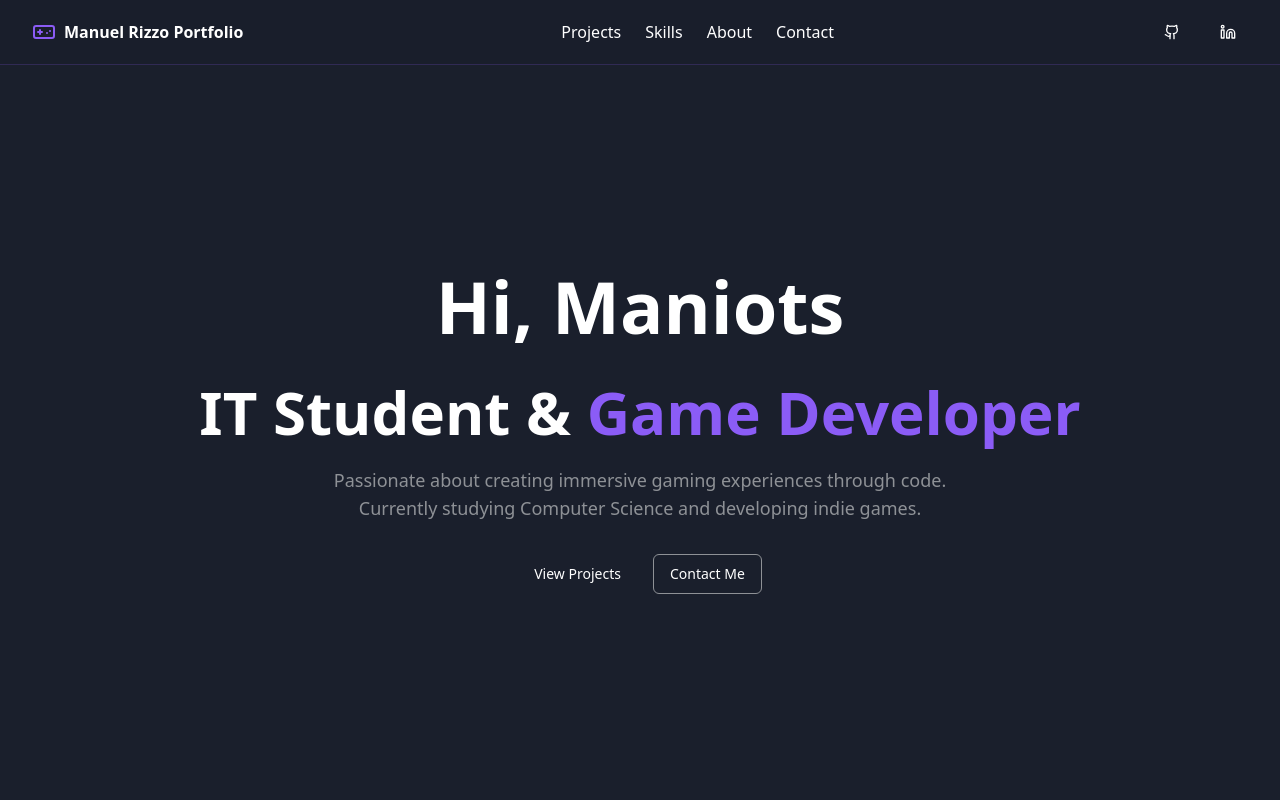
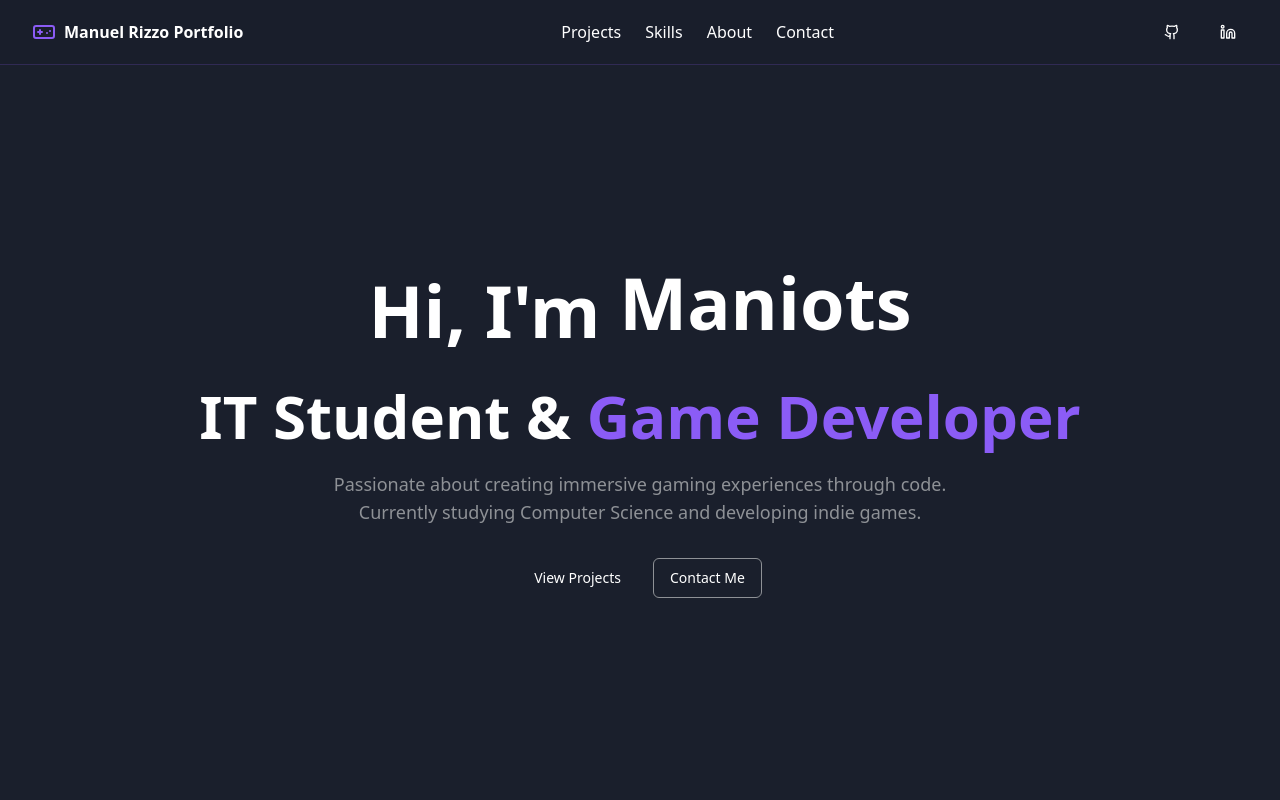
Before and after one commit to Maniots/maniotsportfolio-v2, a React (Vite) app: page / in a window 1280 px wide. Shown: the top 800 px of the page. Built offline with nearby package versions, Linux system fonts and the light colour scheme.

Commit message:
Fix: Hero text animation
- Modified the Hero component to only animate the name.
- Increased the transition duration for the name animation.

```diff
--- a/src/components/Hero.tsx
+++ b/src/components/Hero.tsx
@@ -8,13 +8,18 @@ const Hero = () => {
   return (
     <section className="min-h-screen flex items-center justify-center pt-16 bg-gradient-to-b from-background to-background/90">
       <div className="container px-4 py-16 flex flex-col items-center text-center animate-fade-in">
-        <div className="mb-8 overflow-hidden">
-          <h1
-            className={`text-5xl md:text-7xl font-bold text-white mb-2 transition-all duration-1000 ease-in-out ${
-              isTransitioning ? 'opacity-0 translate-y-full' : 'opacity-100 translate-y-0'
-            }`}
-          >
-            Hi, {displayText}
+        <div className="mb-8">
+          <h1 className="text-5xl md:text-7xl font-bold text-white mb-2">
+            Hi, I'm{" "}
+            <span className="inline-block overflow-hidden">
+              <span
+                className={`inline-block transition-all duration-[1500ms] ease-in-out ${
+                  isTransitioning ? 'opacity-0 translate-y-full' : 'opacity-100 translate-y-0'
+                }`}
+              >
+                {displayText}
+              </span>
+            </span>
           </h1>
         </div>
         <h2 className="text-4xl md:text-6xl font-bold text-white mb-6">
--- a/src/hooks/useTextAnimation.ts
+++ b/src/hooks/useTextAnimation.ts
@@ -13,7 +13,7 @@ export const useTextAnimation = (texts: string[], interval: number = 3000) => {
       setTimeout(() => {
         setCurrentIndex((prevIndex) => (prevIndex + 1) % texts.length);
         setIsTransitioning(false);
-      }, 1000); // Match the duration-1000 in the CSS
+      }, 1500); // Match the duration-[1500ms] in the CSS
     }, interval);
 
     return () => clearInterval(timer);
```
